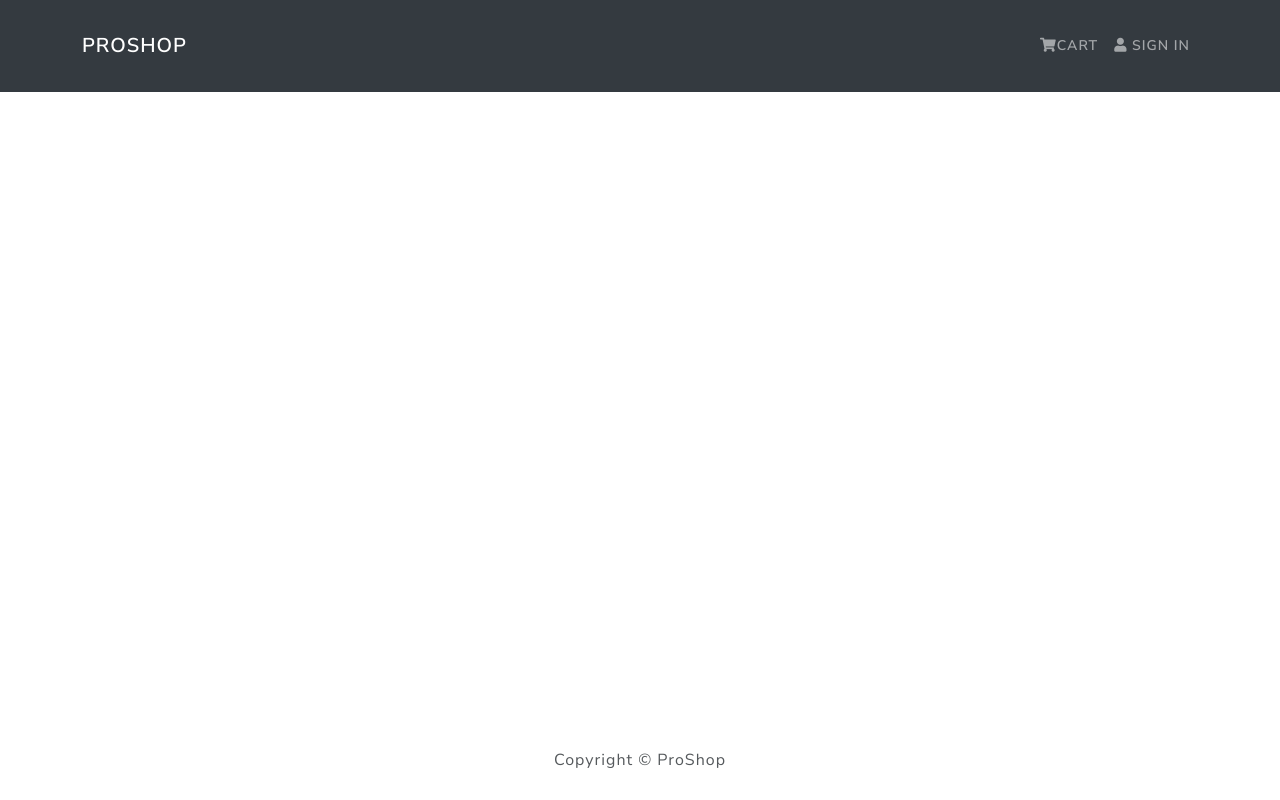
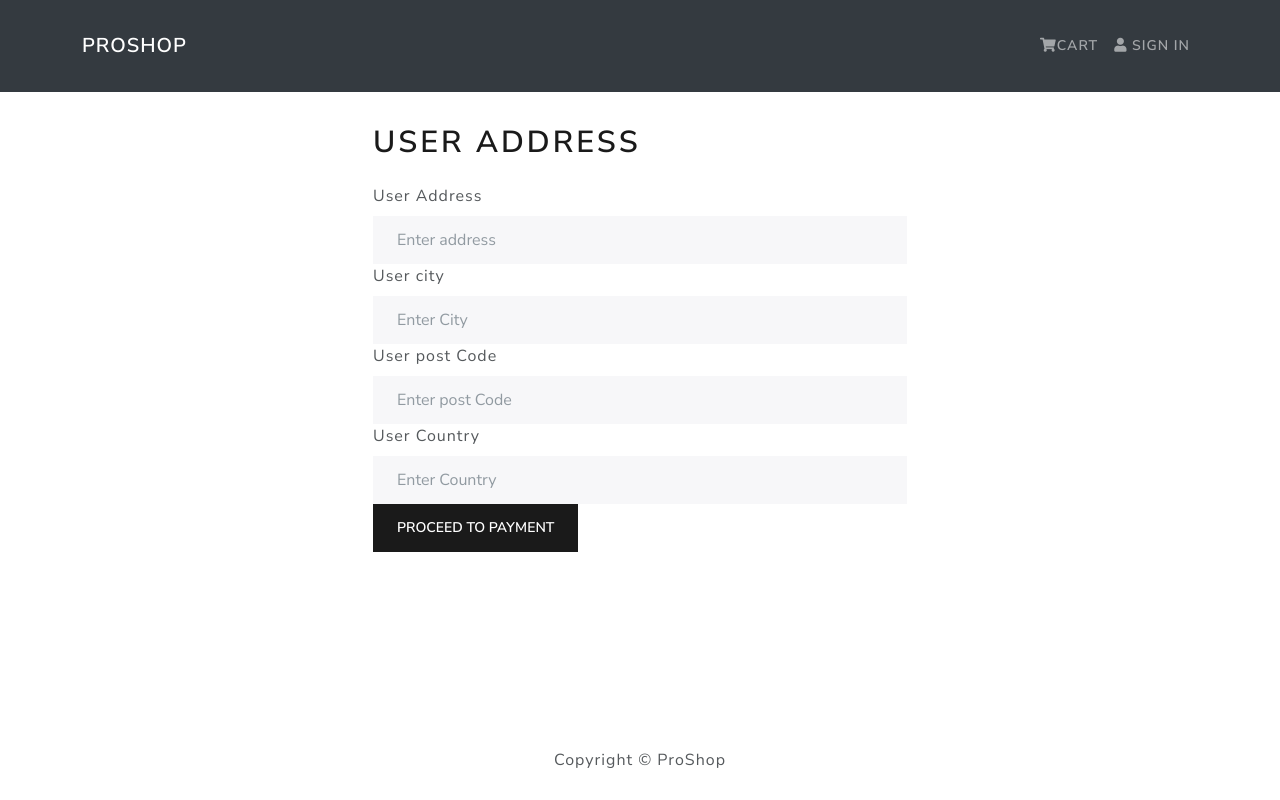
Before and after one commit to AbdurrahmanAK-541/ProShop, a React (Create React App) app in the folder frontend/: page /address in a window 1280 px wide. Built offline with nearby package versions, Linux system fonts and the light colour scheme.

Commit message:
added an address screen that will be used in the checkout process

```diff
--- a/frontend/src/App.js
+++ b/frontend/src/App.js
@@ -9,7 +9,7 @@ import CartScreen from './screens/CartScreen'
 import LoginScreen from './screens/LoginScreen'
 import RegisterScreen from './screens/RegisterScreen'
 import ProfileScreen from './screens/ProfileScreen'
-import ShippingScreen from './screens/ShippingScreen'
+import AddressScreen from './screens/AddressScreen'
 
 const App = () => {
   return (
@@ -21,7 +21,7 @@ const App = () => {
           <Route path='/register' component={RegisterScreen} />
           <Route path='/profile' component={ProfileScreen} />
           <Route path='/product/:id' component={ProductScreen} />
-          <Route path='/shipping' component={ShippingScreen} />
+          <Route path='/address' component={AddressScreen} />
           <Route
             path='/cart/:id?'
             component={CartScreen} /*id is optional hence why I added a ?*/
--- a/frontend/src/actions/cartActions.js
+++ b/frontend/src/actions/cartActions.js
@@ -2,6 +2,7 @@ import axios from 'axios' /*imported axios --> make a request to the api to get
 import {
   CART_ADD_ITEM,
   CART_REMOVE_ITEM,
+  CART_SAVE_ADDRESS,
 } from '../constants/cartConstants' /**/
 
 export const addToCart = (id, qty) => async (dispatch, getState) => {
@@ -42,3 +43,12 @@ export const removeFromCart = (id) => (dispatch, getState) => {
 
   localStorage.setItem('cartItems', JSON.stringify(getState().cart.cartItems))
 }
+
+export const saveAddress = (formData) => (dispatch, getState) => {
+  dispatch({
+    type: CART_SAVE_ADDRESS,
+    payload: formData,
+  })
+
+  localStorage.setItem('userAddress', JSON.stringify(formData))
+}
--- a/frontend/src/constants/cartConstants.js
+++ b/frontend/src/constants/cartConstants.js
@@ -1,2 +1,3 @@
 export const CART_ADD_ITEM = 'CART_ADD_ITEM' /* */
 export const CART_REMOVE_ITEM = 'CART_REMOVE_ITEM'
+export const CART_SAVE_ADDRESS = 'CART_SAVE_ADDRESS'
--- a/frontend/src/reducers/cartReducers.js
+++ b/frontend/src/reducers/cartReducers.js
@@ -1,7 +1,16 @@
-import { CART_ADD_ITEM, CART_REMOVE_ITEM } from '../constants/cartConstants'
+import {
+  CART_ADD_ITEM,
+  CART_REMOVE_ITEM,
+  CART_SAVE_ADDRESS,
+} from '../constants/cartConstants'
 
-export const cartReducer = (state = { cartItems: [] }, action) => {
-  /*cartItems Array = more than one item in Cart*/
+//initial state for cart reducer
+export const cartReducer = (
+  state = { cartItems: [], userAddress: {} },
+  action
+) => {
+  //creating cartItems Array = more than one item in Cart
+  //included the user address as an empty object
   switch (action.type) {
     case CART_ADD_ITEM:
       const item =
@@ -38,6 +47,12 @@ export const cartReducer = (state = { cartItems: [] }, action) => {
         ...state,
         cartItems: state.cartItems.filter((x) => x.product !== action.payload),
       }
+    case CART_SAVE_ADDRESS:
+      return {
+        ...state,
+        userAddress: action.payload,
+      }
+
     default:
       return state
   }
--- /dev/null
+++ b/frontend/src/screens/AddressScreen.js
@@ -0,0 +1,83 @@
+import React, { useState } from 'react'
+import { Form, Button } from 'react-bootstrap'
+import { useDispatch, useSelector } from 'react-redux'
+import FormContainer from '../components/FormContainer'
+import { saveAddress } from '../actions/cartActions'
+
+const ShippingScreen = ({ history }) => {
+  //destructure props (history)
+  const cart = useSelector((state) => state.cart)
+  const { userAddress } = cart
+  //select from the state the cart sections of the state to get user shipping address
+  //above useState('') because the aim is to fill the
+  const [address, setAddress] = useState(userAddress.address) //get userAddress and get address
+  const [city, setCity] = useState(userAddress.city) //get userAddress and get city
+  const [postCode, setPostCode] = useState(userAddress.postCode) //get userAddress and get post code
+  const [country, setCountry] = useState(userAddress.country) //get userAddress and get country
+
+  const dispatch = useDispatch() //used to dipatch saveAddress function
+
+  const submitHandler = (e) => {
+    //calling submit handler and setting event to
+    e.preventDefault()
+    dispatch(saveAddress({ address, city, postCode, country }))
+    //dispatch save address function and pass in object with the form data
+    history.push('/payment') //moves onto new/next page which is payment
+  }
+  return (
+    <FormContainer>
+      <h1>User Address</h1>
+      <Form onSubmit={submitHandler}>
+        <Form.Group controlId='address'>
+          <Form.Label>User Address</Form.Label>
+          <Form.Control
+            type='text'
+            placeholder='Enter address'
+            value={address}
+            required
+            onChange={(e) => setAddress(e.target.value)}
+          ></Form.Control>
+        </Form.Group>
+
+        <Form.Group controlId='city'>
+          <Form.Label>User city</Form.Label>
+          <Form.Control
+            type='text'
+            placeholder='Enter City'
+            value={city}
+            required
+            onChange={(e) => setCity(e.target.value)}
+          ></Form.Control>
+        </Form.Group>
+
+        <Form.Group controlId='postCode'>
+          <Form.Label>User post Code</Form.Label>
+          <Form.Control
+            type='text'
+            placeholder='Enter post Code'
+            value={postCode}
+            required
+            onChange={(e) => setPostCode(e.target.value)}
+          ></Form.Control>
+        </Form.Group>
+
+        <Form.Group controlId='country'>
+          <Form.Label>User Country</Form.Label>
+          <Form.Control
+            type='text'
+            placeholder='Enter Country'
+            value={country}
+            required
+            onChange={(e) => setCountry(e.target.value)}
+          ></Form.Control>
+        </Form.Group>
+
+        <Button type='submit' variant='primary'>
+          Proceed To Payment
+        </Button>
+      </Form>
+    </FormContainer>
+  )
+}
+
+export default ShippingScreen
--- a/frontend/src/screens/CartScreen.js
+++ b/frontend/src/screens/CartScreen.js
@@ -38,7 +38,7 @@ const CartScreen = ({ match, location, history }) => {
 
   const checkoutHandler = () => {
     history.push(
-      '/login?redirect=shipping'
+      '/login?redirect=address'
     ) /*If logged in, go to shipping, if not go to login*/
   }
 
--- a/frontend/src/screens/ShippingScreen.js
+++ /dev/null
@@ -1,12 +0,0 @@
-import React, { useState } from 'react'
-import { Form, Button } from 'react-bootstrap'
-import { useDispatch, useSelector } from 'react-redux'
-import FormContainer from '../components/FormContainer'
-
-const ShippingScreen = ({ history }) => {
-  //destructure props (history)
-  const [address, setAddress] = useState
-  return <div>Shipping</div>
-}
-
-export default ShippingScreen
--- a/frontend/src/store.js
+++ b/frontend/src/store.js
@@ -33,9 +33,16 @@ const userInformationFromStorage = localStorage.getItem('userInformation')
   ? JSON.parse(localStorage.getItem('userInformation'))
   : null
 
+const userAddressFromStorage = localStorage.getItem('userAddress') //checks for user's address from storage
+  ? JSON.parse(localStorage.getItem('userAddress')) //if it exists then use it
+  : {} //if it doesn't exist then it will pass an empty object
+
 const initialState = {
-  cart: { cartItems: cartItemsFromStorage },
-  userLogin: { userInformation: userInformationFromStorage },
+  cart: {
+    cartItems: cartItemsFromStorage,
+    userAddress: userAddressFromStorage,
+  }, //add to the cart State
+  userLogin: { userInformation: userInformationFromStorage }, //added to the login state
   /*11:19 6.33 added our cart to the intialState and set it to an object and set cartItems to the cartItemsFromStorage(localstorage)*/
   /*^^ currently an empty array as nothing is being passed in to be stored (seen in redux dev-tool)*/
 }
```
